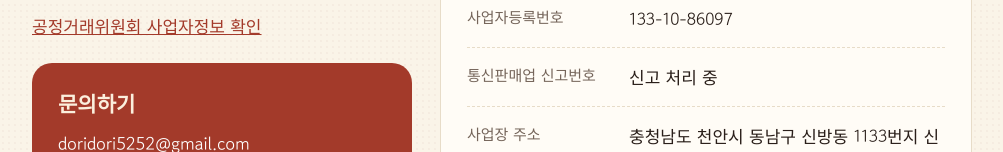
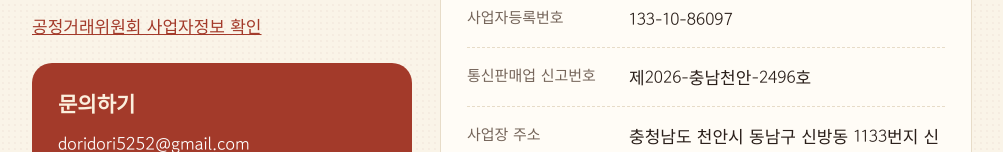
Before and after one commit to doridori5252-wq/ondam, a plain HTML site: page index.html in a window 1280 px wide. Shown: the part 1552-1704 px from the top of the page, without its empty margins (138-1141 px from the left). Drawn offline with Linux system fonts and the light colour scheme; a web font is replaced by a local one.

Commit message:
통신판매업 신고번호 기재 (제2026-충남천안-2496호)
Co-Authored-By: Claude Opus 5.5 <noreply@anthropic.com>

```diff
--- a/index.html
+++ b/index.html
@@ -188,7 +188,7 @@
           <div class="row"><dt>상호</dt><dd>온담미디어</dd></div>
           <div class="row"><dt>대표자</dt><dd>박성민</dd></div>
           <div class="row"><dt>사업자등록번호</dt><dd>133-10-86097</dd></div>
-          <div class="row"><dt>통신판매업 신고번호</dt><dd>신고 처리 중</dd></div>
+          <div class="row"><dt>통신판매업 신고번호</dt><dd>제2026-충남천안-2496호</dd></div>
           <div class="row"><dt>사업장 주소</dt><dd>충청남도 천안시 동남구 신방동 1133번지 신비15동 304호</dd></div>
           <div class="row"><dt>전화</dt><dd><a href="tel:01097941141">010-9794-1141</a></dd></div>
           <div class="row"><dt>이메일</dt><dd><a href="mailto:doridori5252@gmail.com">doridori5252@gmail.com</a></dd></div>
```
